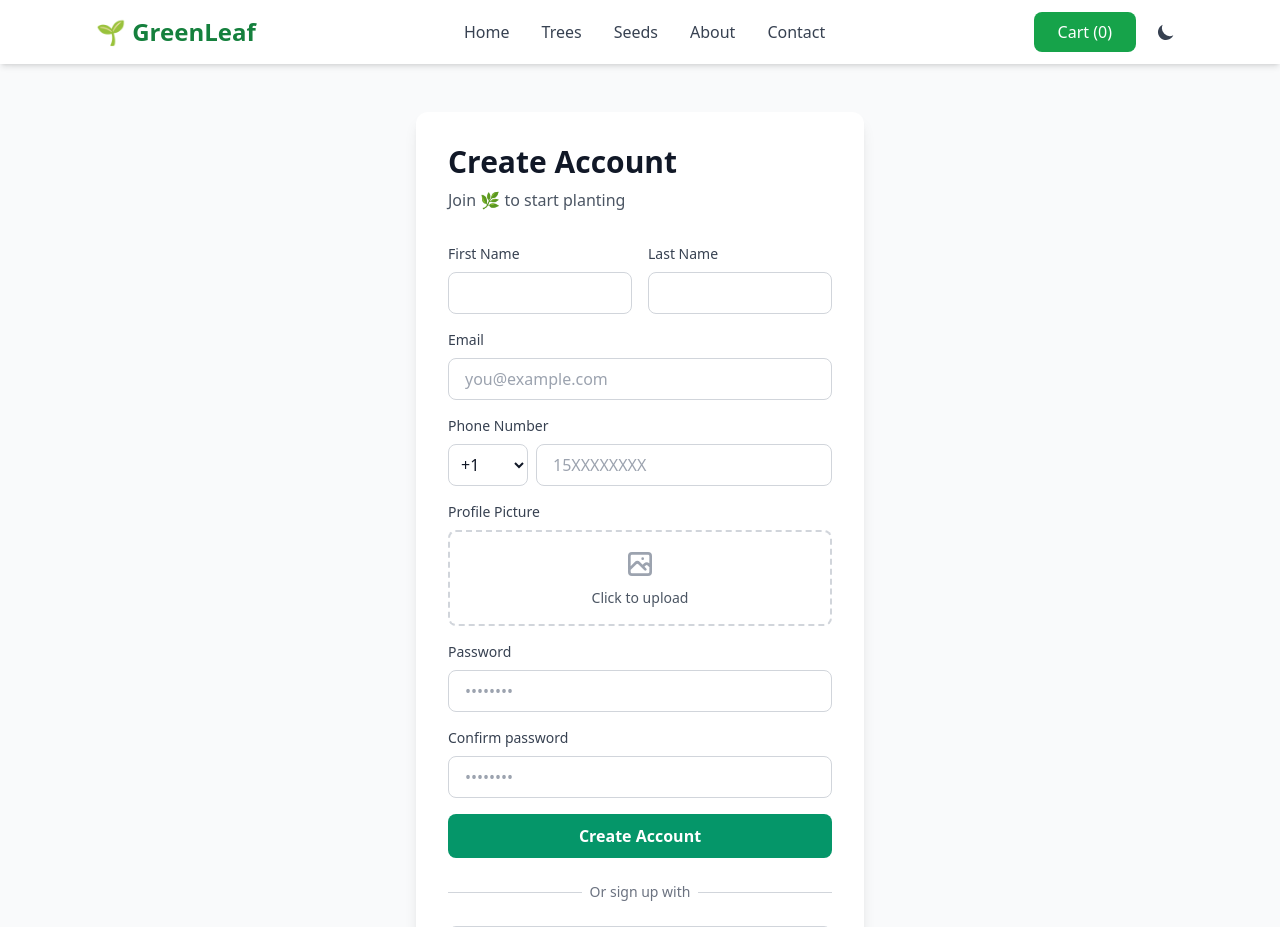
After one commit to partho-debnath/greenleaf, a Django app: page /users/registration/ in a window 1280 px wide. The commit adds this page. Shown: the top 927 px of the page. Run offline with Django 5.2, Linux system fonts and the light colour scheme; some libraries are stand-ins or nearby versions.

Commit message:
registration form and views created

```diff
--- a/base/forms.py
+++ b/base/forms.py
@@ -1,6 +1,7 @@
 from django import forms
 
 CSS_CLASS = "w-full px-4 py-2 border border-gray-300 dark:border-gray-600 rounded-lg bg-white dark:bg-gray-700 text-gray-900 dark:text-white focus:ring-2 focus:ring-emerald-500 focus:border-transparent outline-none transition"
+PHONE_NUMBER_CSS_CLASS = "flex-1 px-4 py-2 border border-gray-300 dark:border-gray-600 rounded-lg bg-white dark:bg-gray-700 text-gray-900 dark:text-white focus:ring-2 focus:ring-emerald-500 focus:border-transparent outline-none transition"
 
 
 class BaseForm(forms.Form):
@@ -9,4 +10,23 @@ class BaseForm(forms.Form):
         super().__init__(*args, **kwargs)
 
         for field in self.fields.values():
+            if field.label_suffix is None:
+                field.label_suffix = ""
             field.widget.attrs.setdefault("class", CSS_CLASS)
+
+    class Meta:
+        abstract = True
+
+
+class BaseModelForm(forms.ModelForm):
+
+    def __init__(self, *args, **kwargs):
+        super().__init__(*args, **kwargs)
+
+        for field in self.fields.values():
+            if field.label_suffix is None:
+                field.label_suffix = ""
+            field.widget.attrs.setdefault("class", CSS_CLASS)
+
+    class Meta:
+        abstract = True
--- a/users/forms.py
+++ b/users/forms.py
@@ -2,42 +2,83 @@ from django import forms
 from django.contrib.auth.forms import ReadOnlyPasswordHashField
 from django.core.exceptions import ValidationError
 
-from base.forms import BaseForm
+from base.forms import PHONE_NUMBER_CSS_CLASS, BaseForm, BaseModelForm
 from users.models import User
 
 
-class UserCreationForm(forms.ModelForm):
+class UserCreationForm(BaseModelForm):
     """A form for creating new users. Includes all the required
     fields, plus a repeated password."""
 
-    password1 = forms.CharField(
-        label="Password",
-        widget=forms.PasswordInput,
+    password = forms.CharField(
+        max_length=30,
+        min_length=8,
+        widget=forms.PasswordInput(
+            attrs={
+                "placeholder": "••••••••",
+            }
+        ),
     )
-    password2 = forms.CharField(
+    confirm_password = forms.CharField(
         label="Confirm password",
-        widget=forms.PasswordInput,
+        widget=forms.PasswordInput(
+            attrs={
+                "placeholder": "••••••••",
+            }
+        ),
     )
 
     class Meta:
         model = User
         fields = [
+            "first_name",
+            "last_name",
             "email",
-            "date_of_birth",
+            "country_code",
+            "mobile_number",
+            "image",
+            "password",
         ]
+        labels = {
+            "email": "Email",
+            "first_name": "First Name",
+            "last_name": "Last Name",
+            "mobile_number": "Phone Number",
+            "image": "Profile Picture",
+        }
+        widgets = {
+            "email": forms.EmailInput(
+                attrs={
+                    "placeholder": "you@example.com",
+                }
+            ),
+            "mobile_number": forms.TextInput(
+                attrs={
+                    "class": PHONE_NUMBER_CSS_CLASS,
+                    "placeholder": "15XXXXXXXX",
+                },
+            ),
+            "image": forms.FileInput(
+                attrs={
+                    "class": "hidden",
+                    "id": "image-input",
+                    "onchange": "showImage(event)",
+                }
+            )
+        }
 
-    def clean_password2(self):
+    def clean_confirm_password(self):
         # Check that the two password entries match
-        password1 = self.cleaned_data.get("password1")
-        password2 = self.cleaned_data.get("password2")
-        if password1 and password2 and password1 != password2:
+        password = self.cleaned_data.get("password")
+        confirm_password = self.cleaned_data.get("confirm_password")
+        if password and confirm_password and password != confirm_password:
             raise ValidationError("Passwords don't match")
-        return password2
+        return confirm_password
 
     def save(self, commit=True):
         # Save the provided password in hashed format
         user = super().save(commit=False)
-        user.set_password(self.cleaned_data["password1"])
+        user.set_password(self.cleaned_data["password"])
         if commit:
             user.save()
         return user
@@ -72,7 +113,6 @@ class UserChangeForm(forms.ModelForm):
 class UserLoginForm(BaseForm):
 
     email = forms.EmailField(
-        label_suffix="",
         widget=forms.EmailInput(
             attrs={
                 "placeholder": "you@example.com",
@@ -82,7 +122,6 @@ class UserLoginForm(BaseForm):
     password = forms.CharField(
         max_length=30,
         min_length=8,
-        label_suffix="",
         widget=forms.PasswordInput(
             attrs={
                 "placeholder": "••••••••",
--- /dev/null
+++ b/users/templates/login_with_google.html
@@ -0,0 +1,4 @@
+<button class="w-full border border-gray-300 dark:border-gray-600 hover:bg-gray-50 dark:hover:bg-gray-700 text-gray-900 dark:text-white font-semibold py-2.5 rounded-lg transition duration-200 flex items-center justify-center gap-2">
+    <img src="https://cdn-icons-png.flaticon.com/32/300/300221.png" alt="Google"/>
+    <span>{{text}}</span>
+</button>
--- /dev/null
+++ b/users/templates/registration.html
@@ -0,0 +1,167 @@
+{% extends "base.html" %}
+{% load static %}
+
+{% block favicon %}
+  <link rel="shortcut icon" href="{% static "base/images/favicon_green_leaf.png" %}" type="image/x-icon">
+{% endblock favicon %}
+
+{% block title %}
+  <title>Login - GreenLeaf</title>
+{% endblock title %}
+
+{% block content %}
+
+  <!-- Registration Form -->
+    <main class="min-h-screen flex items-center justify-center px-4 py-12">
+        <div class="w-full max-w-md">
+            <div class="bg-white dark:bg-gray-800 rounded-xl shadow-lg p-8">
+                <h1 class="text-3xl font-bold text-gray-900 dark:text-white mb-2">Create Account</h1>
+                <p class="text-gray-600 dark:text-gray-400 mb-8">Join 🌿 to start planting</p>
+
+                <form class="space-y-4" method="post" action="#" enctype="multipart/form-data">
+                    {% csrf_token %}
+                    {% if form.non_field_errors %}
+                        <div id="formError" class="mb-4 p-3 rounded-lg bg-red-100 text-red-700 border border-red-300 text-sm">
+                        {{ form.non_field_errors }}
+                        </div>
+                    {% endif %}
+
+                    <div class="grid grid-cols-2 gap-4">
+
+                        <!-- first_name -->
+                        <div>
+                            {% if form.first_name.errors %}
+                                <p id="emailError" class="text-red-600 text-sm mt-1">
+                                    {{form.first_name.errors}}
+                                </p>
+                            {% endif %}
+                            <label class="block text-sm font-medium text-gray-700 dark:text-gray-300 mb-2">{{form.first_name.label_tag}}</label>
+                            {{form.first_name}}
+                        </div>
+
+                        <!-- last_name -->
+                        <div>
+                            {% if form.last_name.errors %}
+                                <p id="emailError" class="text-red-600 text-sm mt-1">
+                                    {{form.last_name.errors}}
+                                </p>
+                            {% endif %}
+                            <label class="block text-sm font-medium text-gray-700 dark:text-gray-300 mb-2">{{form.last_name.label_tag}}</label>
+                            {{form.last_name}}
+                        </div>
+                    </div>
+
+                    <!-- email -->
+                    <div>
+                        {% if form.email.errors %}
+                            <p id="emailError" class="text-red-600 text-sm mt-1">
+                                {{form.email.errors}}
+                            </p>
+                        {% endif %}
+                        <label class="block text-sm font-medium text-gray-700 dark:text-gray-300 mb-2">{{form.email.label_tag}}</label>
+                        {{form.email}}
+                    </div>
+
+                    <!-- mobile_number -->
+                    <div>
+                        {% if form.mobile_number.errors %}
+                            <p id="emailError" class="text-red-600 text-sm mt-1">
+                                {{form.mobile_number.errors}}
+                            </p>
+                        {% endif %}
+                        <label class="block text-sm font-medium text-gray-700 dark:text-gray-300 mb-2">{{form.mobile_number.label_tag}}</label>
+                        <div class="flex gap-2">
+                            <select class="w-20 px-2 py-2 border border-gray-300 dark:border-gray-600 rounded-lg bg-white dark:bg-gray-700 text-gray-900 dark:text-white focus:ring-2 focus:ring-emerald-500 outline-none">
+                                <option>+1</option>
+                                <option>+44</option>
+                                <option>+91</option>
+                                <option>+61</option>
+                            </select>
+                            {{form.mobile_number}}
+                        </div>
+                    </div>
+
+                    <!-- Profile Picture -->
+                    <div>
+                        <label class="block text-sm font-medium text-gray-700 dark:text-gray-300 mb-2">{{form.image.label_tag}}</label>
+                        <div id="upload-box"
+                            onclick="document.getElementById('image-input').click()"
+                            class="border-2 border-dashed border-gray-300 dark:border-gray-600 rounded-lg p-4 text-center cursor-pointer hover:border-emerald-500 hover:bg-emerald-50 dark:hover:bg-gray-700 transition relative">
+                             {{form.image}}
+
+                            <!-- Default content -->
+                            <div id="upload-content">
+                                <svg class="w-8 h-8 mx-auto mb-2 text-gray-400" fill="none" stroke="currentColor" viewBox="0 0 24 24">
+                                    <path stroke-linecap="round" stroke-linejoin="round" stroke-width="2"
+                                        d="M4 16l4.586-4.586a2 2 0 012.828 0L16 16m-2-2l1.586-1.586a2 2 0 012.828 0L20 14m-6-6h.01M6 20h12a2 2 0 002-2V6a2 2 0 00-2-2H6a2 2 0 00-2 2v12a2 2 0 002 2z">
+                                    </path>
+                                </svg>
+                                <p class="text-sm text-gray-600 dark:text-gray-400">Click to upload</p>
+                            </div>
+
+                            <!-- Image preview -->
+                            <img id="preview-img"
+                                class="hidden w-full h-48 object-cover rounded-lg shadow cursor-pointer" />
+                        </div>
+                    </div>
+
+                    <!-- Password -->
+                    <div>
+                        {% if form.password.errors %}
+                            <p class="text-red-600 text-sm mt-1">
+                                {{form.password.errors}}
+                            </p>
+                        {% endif %}
+                        <label class="block text-sm font-medium text-gray-700 dark:text-gray-300 mb-2">{{form.password.label_tag}}</label>
+                        {{form.password}}
+                    </div>
+
+                    <!-- Confirm Password -->
+                    <div>
+                        {% if form.confirm_password.errors %}
+                            <p class="text-red-600 text-sm mt-1">
+                                {{form.confirm_password.errors}}
+                            </p>
+                        {% endif %}
+                        <label class="block text-sm font-medium text-gray-700 dark:text-gray-300 mb-2">{{form.confirm_password.label_tag}}</label>
+                        {{form.confirm_password}}
+                    </div>
+
+                    <button type="submit" class="w-full bg-emerald-600 hover:bg-emerald-700 text-white font-semibold py-2.5 rounded-lg transition duration-200">Create Account</button>
+                </form>
+
+                <div class="relative my-6">
+                    <div class="absolute inset-0 flex items-center"><div class="w-full border-t border-gray-300 dark:border-gray-600"></div></div>
+                    <div class="relative flex justify-center text-sm"><span class="px-2 bg-white dark:bg-gray-800 text-gray-500">Or sign up with</span></div>
+                </div>
+
+                <!-- Google Sign up -->
+                {% include "login_with_google.html" with text="Sign up with Google" %}
+
+                <p class="mt-6 text-center text-gray-600 dark:text-gray-400">
+                    Already have an account? <a href="{% url "users:user_login" %}" class="text-emerald-600 hover:text-emerald-700 font-semibold">Sign in</a>
+                </p>
+            </div>
+        </div>
+    </main>
+
+
+{% endblock content %}
+
+{% block js_script %}
+    <script>
+        function showImage(event) {
+            const file = event.target.files[0];
+            const preview = document.getElementById('preview-img');
+            const content = document.getElementById('upload-content');
+
+            if (file) {
+                preview.src = URL.createObjectURL(file);
+                preview.classList.remove('hidden'); // show image
+                content.classList.add('hidden');    // hide default icon + text
+            }
+        }
+    </script>
+
+
+{% endblock js_script %}
--- a/users/urls.py
+++ b/users/urls.py
@@ -2,9 +2,15 @@ from django.urls import path
 
 from .views import (
     UserLoginView,
+    UserRegistrationView,
 )
 
 app_name = "users"
 urlpatterns = [
     path(route="login/", view=UserLoginView.as_view(), name="user_login"),
+    path(
+        route="registration/",
+        view=UserRegistrationView.as_view(),
+        name="user_registration",
+    ),
 ]
--- a/users/views.py
+++ b/users/views.py
@@ -1,7 +1,11 @@
 from django.shortcuts import render
 from django.views import View
+from django.views.generic import CreateView
+
+from users.models import User
 
 from .forms import (
+    UserCreationForm,
     UserLoginForm,
 )
 
@@ -30,3 +34,9 @@ class UserLoginView(View):
                 "login_form": form,
             }
         )
+
+
+class UserRegistrationView(CreateView):
+    template_name = "registration.html"
+    model = User
+    form_class = UserCreationForm
```
Also changed, not shown: users/templates/login.html (+13 -27 lines).
